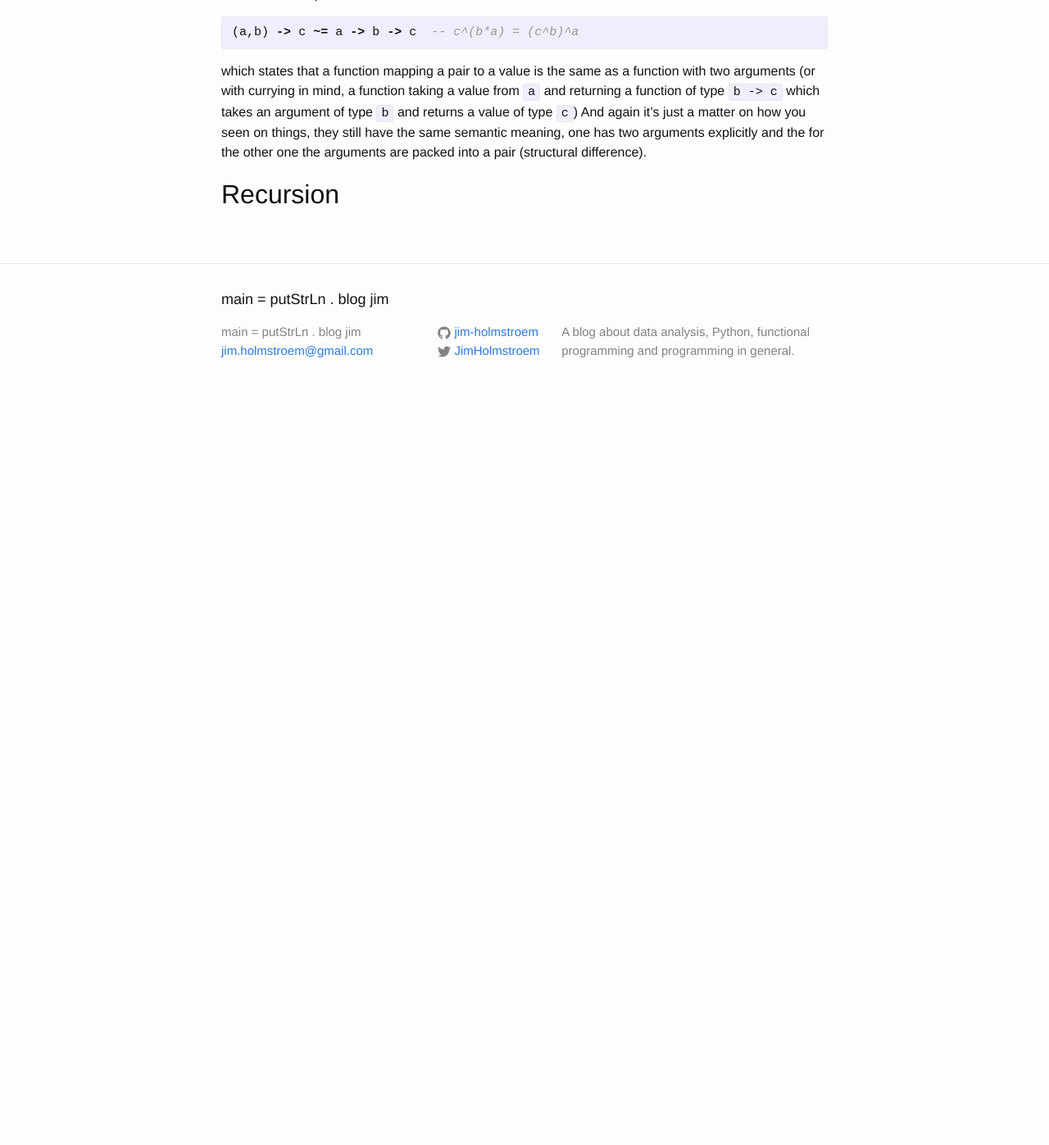
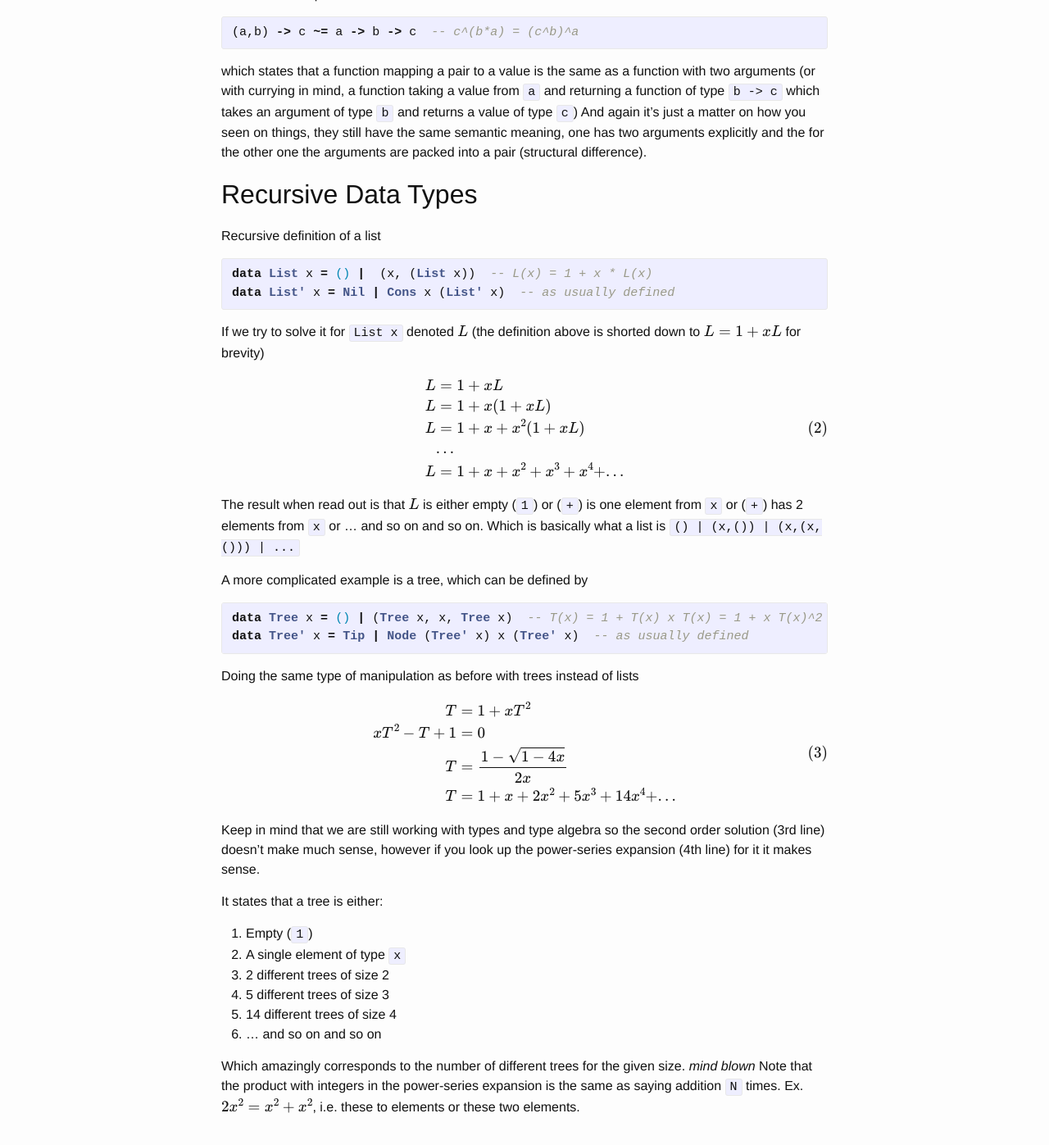
Before and after one commit to Jim-Holmstroem/jim-holmstroem.github.io, a Jekyll site: the page built from _posts/2015-1-30-algebra-of-data-types.markdown, in a window 1280 px wide and 1400 px high, scrolled down 3406 px. Shown: the top 1397 px of the window at 82% size. Built offline with Jekyll 4.4.1, drawn with Linux system fonts in a browser that asks for light colours; formulas are drawn with MathJax 3; comment, search, counter and statistics services are not loaded; before the commit the page ends 3905 px from its top, so only the background shows below that.

Commit message:
More recursive algebra

```diff
--- a/_posts/2015-1-30-algebra-of-data-types.markdown
+++ b/_posts/2015-1-30-algebra-of-data-types.markdown
@@ -156,8 +156,65 @@ which states that a function returning a pair might as well be a pair of functio
 which states that a function mapping a pair to a value is the same as a function with two arguments (or with currying in mind, a function taking a value from `a` and returning a function of type `b -> c` which takes an argument of type `b` and returns a value of type `c`)
 And again it's just a matter on how you seen on things, they still have the same semantic meaning, one has two arguments explicitly and the for the other one the arguments are packed into a pair (structural difference).
 
-Recursion
----------
+Recursive Data Types
+--------------------
+Recursive definition of a list
+{% highlight haskell %}
+data List x = () |  (x, (List x))  -- L(x) = 1 + x * L(x)
+data List' x = Nil | Cons x (List' x)  -- as usually defined
+{% endhighlight %}
+
+If we try to solve it for `List x` denoted $L$ (the definition above is shorted down to $L = 1 + xL$ for brevity)
+
+$$
+\begin{equation}
+    \begin{aligned}
+        L & = 1 + xL \\
+        L & = 1 + x(1 + xL) \\
+        L & = 1 + x + x^2(1+xL) \\
+          & ...\\
+        L & = 1 + x + x^2 + x^3 + x^4 + ...
+    \end{aligned}
+\end{equation}
+$$
+
+The result when read out is that $L$ is either empty (`1`) or (`+`) is one element from `x` or (`+`) has 2 elements from `x` or ... and so on and so on.
+Which is basically what a list is `() | (x,()) | (x,(x,())) | ...`
+
+
+A more complicated example is a tree, which can be defined by
+{% highlight haskell %}
+data Tree x = () | (Tree x, x, Tree x)  -- T(x) = 1 + T(x) x T(x) = 1 + x T(x)^2
+data Tree' x = Tip | Node (Tree' x) x (Tree' x)  -- as usually defined
+{% endhighlight %}
+
+Doing the same type of manipulation as before with trees instead of lists
+
+$$
+\begin{equation}
+    \begin{aligned}
+        T &= 1 + xT^2 \\
+        xT^2 - T + 1 &= 0 \\
+        T &= \frac{1 - \sqrt{1-4x}}{2x} \\
+        T &= 1 + x + 2x^2 + 5x^3 + 14x^4 + ...
+    \end{aligned}
+\end{equation}
+$$
+
+Keep in mind that we are still working with types and type algebra so the second order solution (3rd line) doesn't make much sense, however if you look up the power-series expansion (4th line) for it it makes sense.
+
+It states that a tree is either:
+
+0. Empty (`1`)
+1. A single element of type `x`
+2. 2 different trees of size 2
+3. 5 different trees of size 3
+4. 14 different trees of size 4
+5. ... and so on and so on
+
+Which amazingly corresponds to the number of different trees for the given size. *mind blown*
+Note that the product with integers in the power-series expansion is the same as saying addition `N` times. Ex. $2x^2 = x^2 + x^2$, i.e. these to elements or these two elements.
+
 
 
 {% highlight haskell %}
```
